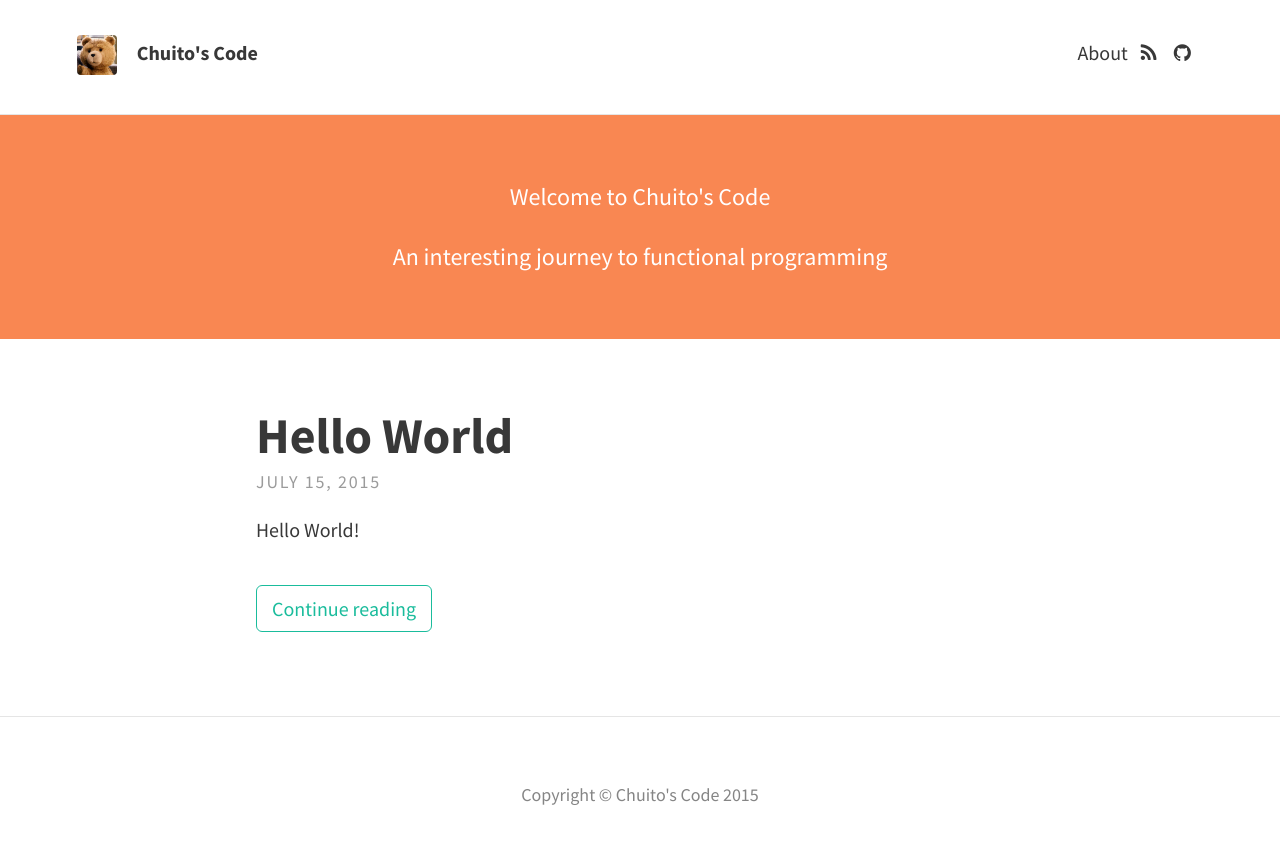
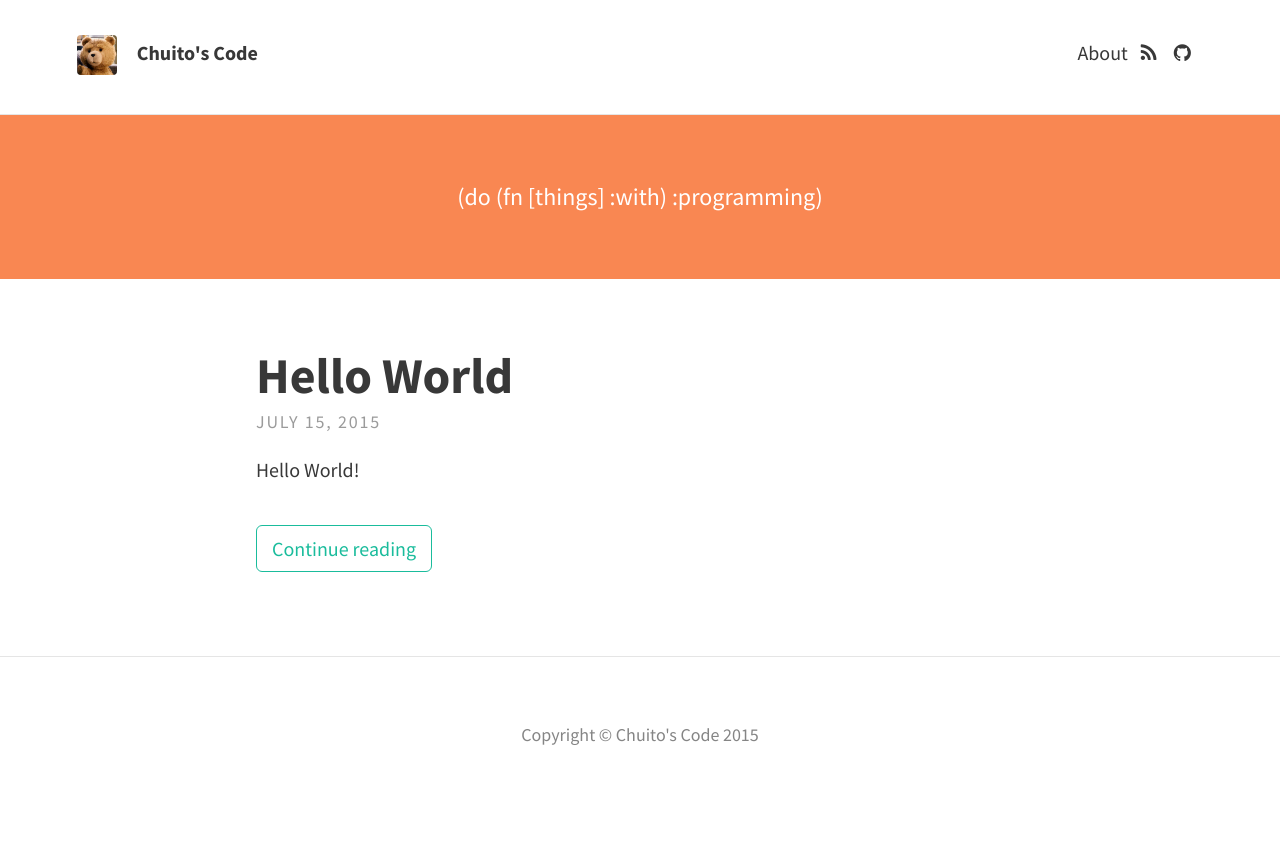
Before and after one commit to ChuitoChan/ChuitoChan.github.io, a Jekyll site: the page built from index.html, in a window 1280 px wide. Shown: the top 844 px of the page. Built offline with Jekyll 4.4.1, drawn with Linux system fonts in a browser that asks for light colours; nearby versions of some CDN libraries; the list of posts is cut into pages by our own code.

Commit message:
change header text

```diff
--- a/_config.yml
+++ b/_config.yml
@@ -12,9 +12,9 @@ theme:
 
   # Header and footer text
   header_text: >
-     <p>Welcome to Chuito's Code</p>
+     <p>(do (fn [things] :with) :programming)</p>
 
-     <p>An interesting journey to functional programming</p>
+
   header_text_feature_image:
   footer_text: >
     Copyright © Chuito's Code 2015
```
